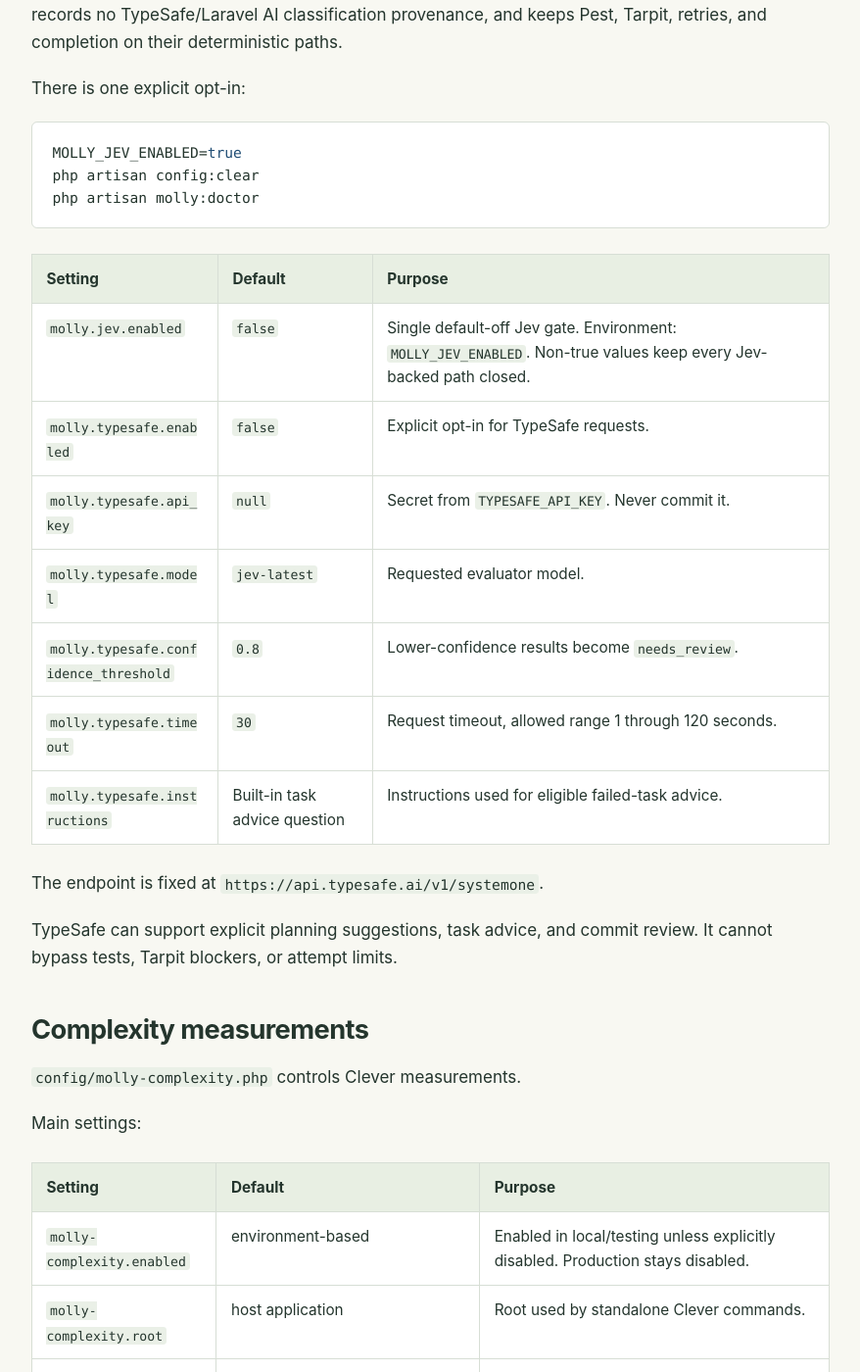
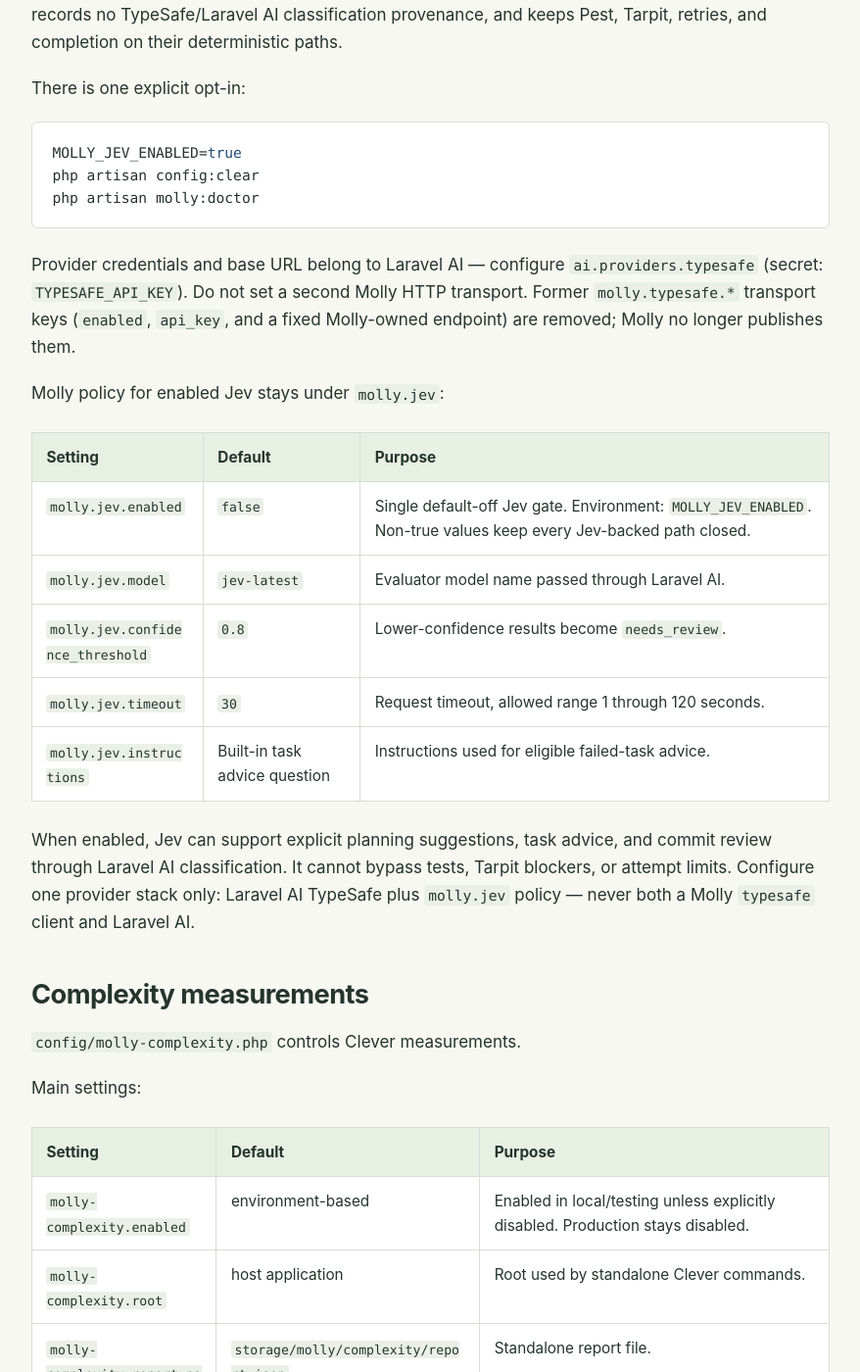
Before and after one commit to sifrious/molly, a Jekyll site: the page built from docs/reference/configuration.md, in a window 1280 px wide and 1400 px high, scrolled down 2945 px. Shown: the whole window at 98% size, without its empty margins (308-1186 px from the left). Built offline with Jekyll 4.4.1, drawn with Linux system fonts in a browser that asks for light colours; some of the changed text lies outside the part shown.

Commit message:
MME-5634: document Laravel AI provider ownership
Point credentials to ai.providers.typesafe, retire molly.typesafe.*
transport keys, and list model/threshold/timeout under molly.jev.

````diff
--- a/docs/reference/configuration.md
+++ b/docs/reference/configuration.md
@@ -88,19 +88,19 @@ php artisan config:clear
 php artisan molly:doctor
 ```
 
+Provider credentials and base URL belong to Laravel AI — configure `ai.providers.typesafe` (secret: `TYPESAFE_API_KEY`). Do not set a second Molly HTTP transport. Former `molly.typesafe.*` transport keys (`enabled`, `api_key`, and a fixed Molly-owned endpoint) are removed; Molly no longer publishes them.
+
+Molly policy for enabled Jev stays under `molly.jev`:
+
 | Setting | Default | Purpose |
 | --- | --- | --- |
 | `molly.jev.enabled` | `false` | Single default-off Jev gate. Environment: `MOLLY_JEV_ENABLED`. Non-true values keep every Jev-backed path closed. |
-| `molly.typesafe.enabled` | `false` | Explicit opt-in for TypeSafe requests. |
-| `molly.typesafe.api_key` | `null` | Secret from `TYPESAFE_API_KEY`. Never commit it. |
-| `molly.typesafe.model` | `jev-latest` | Requested evaluator model. |
-| `molly.typesafe.confidence_threshold` | `0.8` | Lower-confidence results become `needs_review`. |
-| `molly.typesafe.timeout` | `30` | Request timeout, allowed range 1 through 120 seconds. |
-| `molly.typesafe.instructions` | Built-in task advice question | Instructions used for eligible failed-task advice. |
+| `molly.jev.model` | `jev-latest` | Evaluator model name passed through Laravel AI. |
+| `molly.jev.confidence_threshold` | `0.8` | Lower-confidence results become `needs_review`. |
+| `molly.jev.timeout` | `30` | Request timeout, allowed range 1 through 120 seconds. |
+| `molly.jev.instructions` | Built-in task advice question | Instructions used for eligible failed-task advice. |
 
-The endpoint is fixed at `https://api.typesafe.ai/v1/systemone`.
-
-TypeSafe can support explicit planning suggestions, task advice, and commit review. It cannot bypass tests, Tarpit blockers, or attempt limits.
+When enabled, Jev can support explicit planning suggestions, task advice, and commit review through Laravel AI classification. It cannot bypass tests, Tarpit blockers, or attempt limits. Configure one provider stack only: Laravel AI TypeSafe plus `molly.jev` policy — never both a Molly `typesafe` client and Laravel AI.
 
 ## Complexity measurements
 
@@ -147,7 +147,7 @@ CLI `molly:start` runs in the current terminal and does not need a queue worker.
 | `MOLLY_UI_ENABLED` | Enable local web routes |
 | `MOLLY_COMPLEXITY_ENABLED` | Optional complexity-measurement override |
 | `MOLLY_JEV_ENABLED` | Single default-off Jev gate (`false` unless set true) |
-| `TYPESAFE_API_KEY` | Secret key for explicitly enabled TypeSafe evaluation |
+| `TYPESAFE_API_KEY` | Laravel AI TypeSafe provider secret (`ai.providers.typesafe`) |
 | `OLLAMA_URL` | Local Ollama endpoint |
 | `APP_ENV` | Host Laravel environment, normally `local` for Molly |
 | `APP_NAME` | Host application name used in some reports |
````
